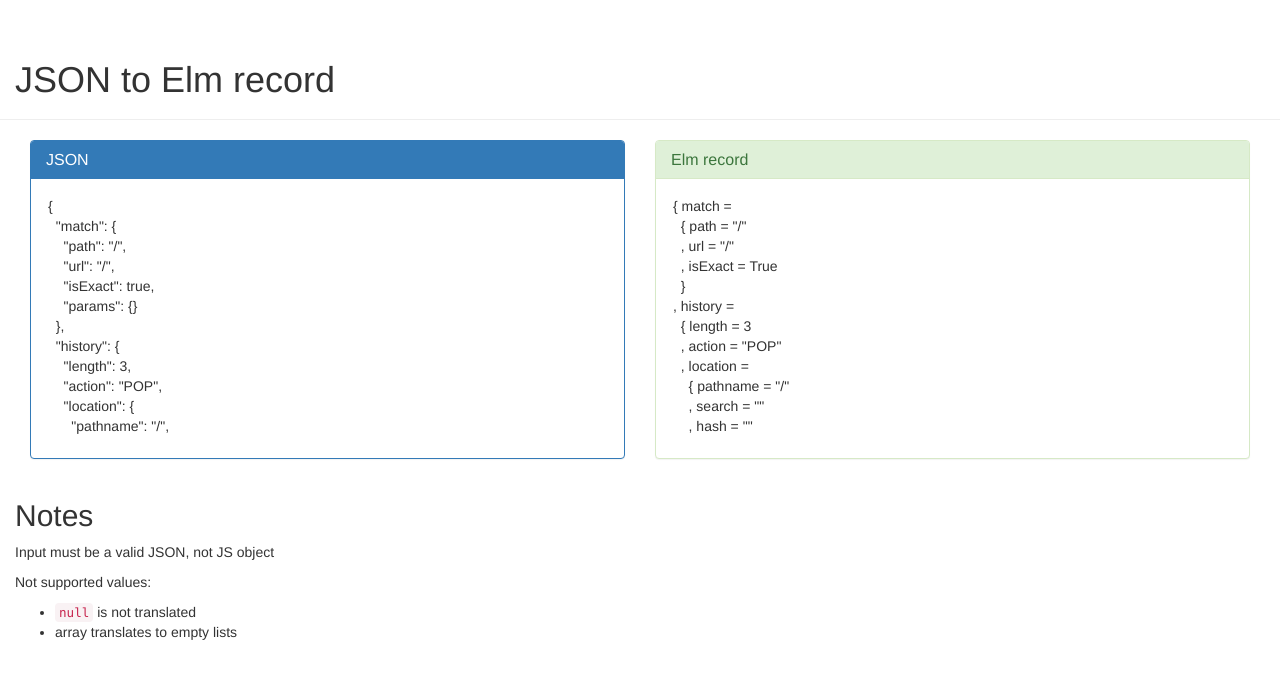
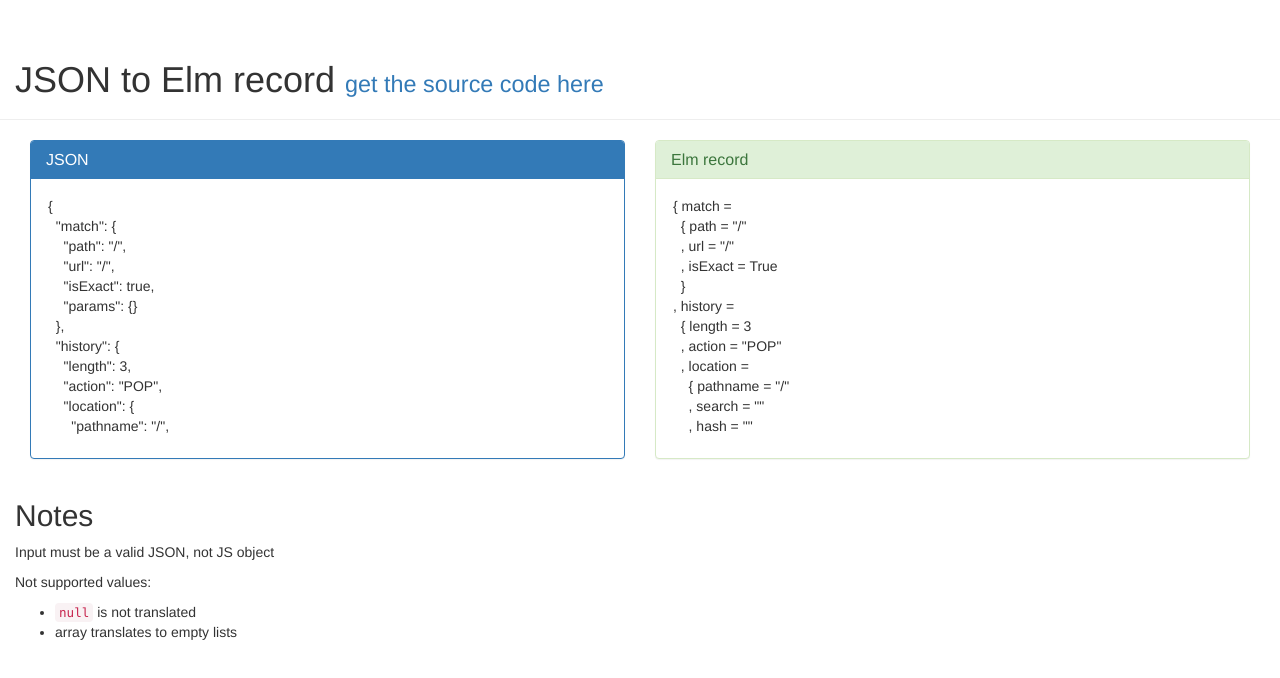
Before and after one commit to pietro909/json-to-elm-record, a website built with webpack: page dist/index.html in a window 1280 px wide. Built offline with nearby package versions, Linux system fonts and the light colour scheme.

Commit message:
Update index.html

```diff
--- a/dist/index.html
+++ b/dist/index.html
@@ -12,13 +12,13 @@
       border: none;
     }
   </style>
-  <title>JS Bin</title>
+  <title>JS to Elm record</title>
 </head>
 <body>
 <div class="container-fluid">
   <article class="row">
     <header class="page-header col-xs-12">
-      <h1>JSON to Elm record</h1>
+      <h1>JSON to Elm record <small><a href="https://github.com/pietro909/json-to-elm-record<Paste>">get the source code here</a></small></h1>
     </header>
     <section class="col-xs-12">
       <div>
```
